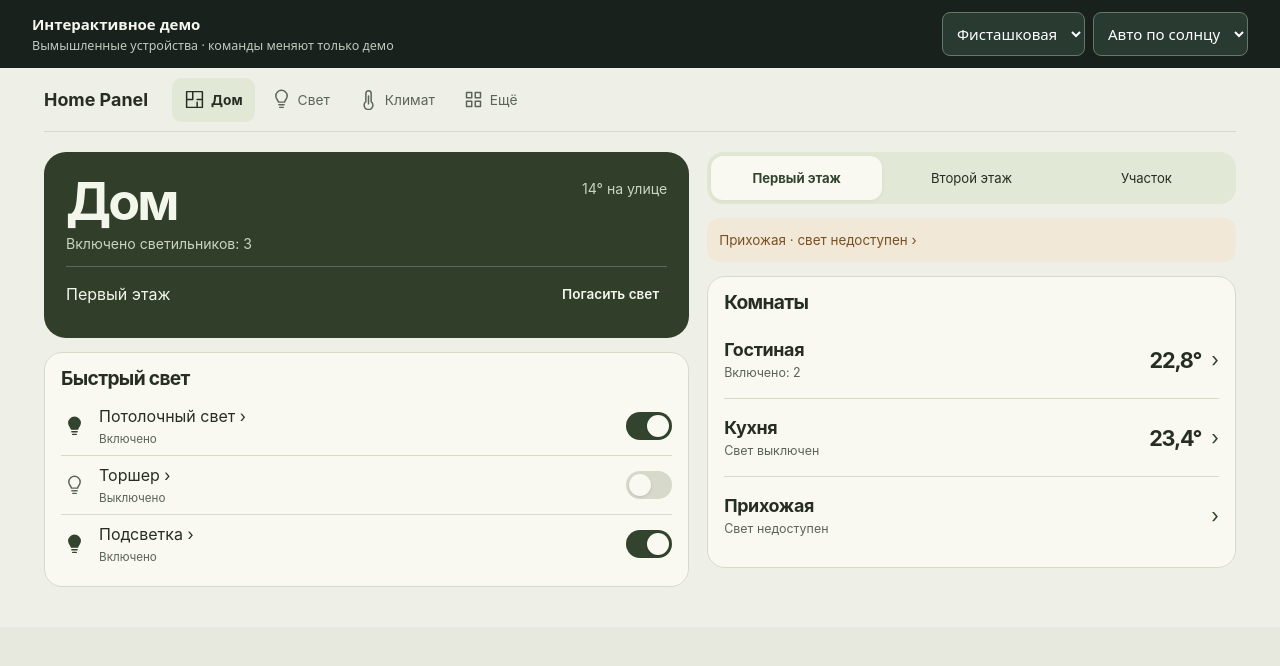
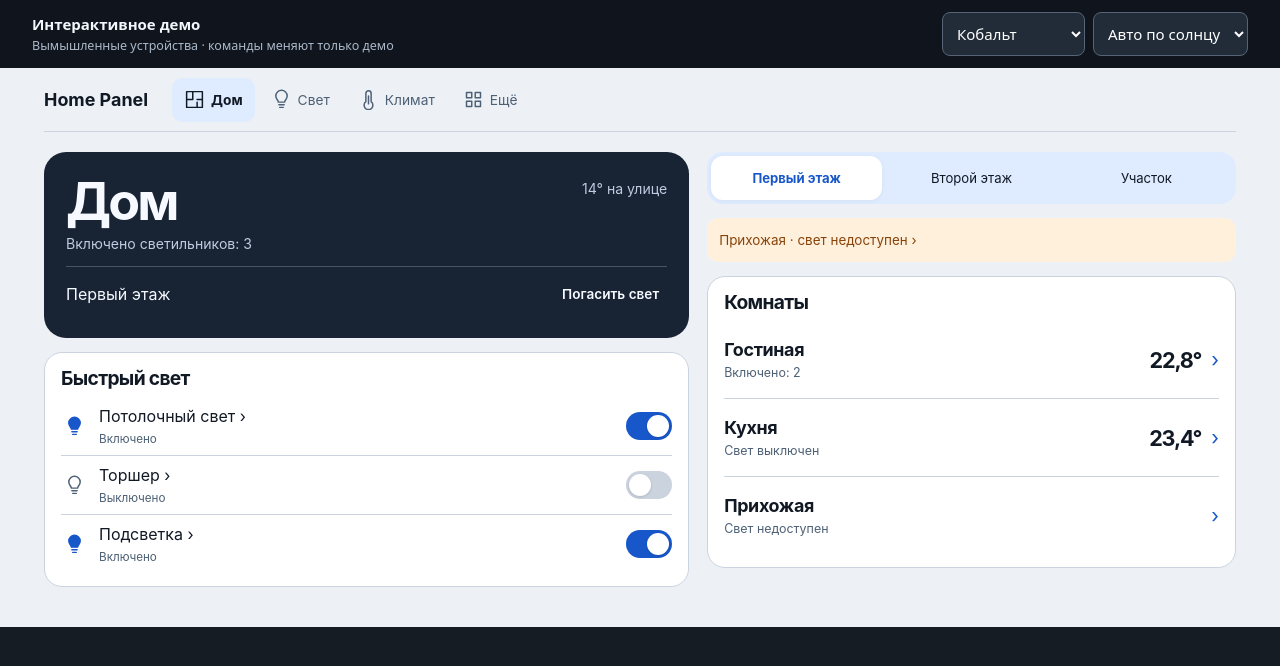
Before and after one commit to Thalassiochthon/home-panel-for-home-assistant, a plain HTML site: page demo/index.html in a window 1280 px wide. Drawn offline with Linux system fonts and the light colour scheme.

Commit message:
Добавить кобальтовую палитру для светлого и тёмного интерфейса

```diff
--- a/demo/index.html
+++ b/demo/index.html
@@ -6,14 +6,14 @@
   <title>Home Panel — интерактивное демо</title>
   <style>
     * { box-sizing: border-box; }
-    body { margin: 0; background: #e7e8de; color: #2b3328; font: 15px system-ui, sans-serif; }
+    body { margin: 0; background: #161c24; color: #edf1f8; font: 15px system-ui, sans-serif; }
     .demo-bar { display: flex; flex-wrap: wrap; justify-content: space-between; align-items: center; gap: 12px;
-      padding: 12px clamp(12px, 4vw, 32px); background: #18211b; color: #f6f7f0; }
-    .demo-bar small { display: block; color: #c0c9bf; margin-top: 3px; }
+      padding: 12px clamp(12px, 4vw, 32px); background: #10151d; color: #f2f6fd; }
+    .demo-bar small { display: block; color: #abb9ca; margin-top: 3px; }
     .controls { display: flex; flex-wrap: wrap; gap: 8px; }
     select, button { font: inherit; }
-    select { min-height: 44px; border: 1px solid #667969; border-radius: 8px; padding: 4px 10px;
-      background: #293a30; color: white; }
+    select { min-height: 44px; border: 1px solid #566477; border-radius: 8px; padding: 4px 10px;
+      background: #222c39; color: white; }
     moy-dom-dashboard, moy-dom-panel { display: block; min-height: calc(100dvh - 68px); }
     dialog { max-width: calc(100% - 24px); border: 0; border-radius: 12px; padding: 20px; }
     dialog::backdrop { background: #0008; }
@@ -24,6 +24,7 @@
     <div><strong>Интерактивное демо</strong><small>Вымышленные устройства · команды меняют только демо</small></div>
     <div class="controls">
       <select id="palette" aria-label="Цветовая палитра">
+        <option value="cobalt">Кобальт</option>
         <option value="pistachio">Фисташковая</option>
         <option value="stone">Песочная</option>
         <option value="slate">Сланцевая</option>
--- a/moy-dom.js
+++ b/moy-dom.js
@@ -104,6 +104,7 @@ const actions = { heating:"Запрос обогрева", cooling:"Запрос
 const presets = { none:"Обычный", sleep:"Сон", away:"Не дома", eco:"Эко", comfort:"Комфорт", home:"Дома", boost:"Быстрый нагрев", activity:"Активность" };
 const themes = [["auto", "Авто по солнцу"], ["light", "Светлая"], ["dark", "Тёмная"]];
 const palettes = {
+  cobalt:{ label:"Кобальт", swatch:"#367cff" },
   pistachio:{ label:"Фисташковая", swatch:"#8da176" },
   stone:{ label:"Песочная", swatch:"#b29974" },
   slate:{ label:"Сланцевая", swatch:"#718da9" },
@@ -158,7 +159,7 @@ class MoyDomPanel extends HTMLElement {
     super();
     this.attachShadow({ mode: "open" });
     this.room = null;
-    this.palette = "pistachio";
+    this.palette = "cobalt";
     this.pending = new Map();
     this.failures = new Map();
     this.zone = 0;
@@ -800,6 +801,16 @@ const styles = `
   --olive:#c8dfad; --on:#24311e; --accent:#34432f; --warn:#f0c48b; --warn-bg:#392e22;
   --hero:#2c3928; --hero-text:#f3f6ea; --hero-muted:#c9d5be;
 }
+.shell[data-palette=cobalt] {
+  --surface:#edf1f6; --paper:#ffffff; --line:#cbd3df; --ink:#111925; --muted:#4d6075;
+  --olive:#1857ca; --on:#ffffff; --accent:#dfebff; --warn:#884309; --warn-bg:#fff0dc;
+  --hero:#182333; --hero-text:#f6f9ff; --hero-muted:#bdcce1;
+}
+.shell[data-palette=cobalt][data-theme=dark] {
+  --surface:#0c1016; --paper:#171c24; --line:#353e4c; --ink:#f2f6fd; --muted:#aab7c9;
+  --olive:#79acff; --on:#08172e; --accent:#1d3353; --warn:#ffc17d; --warn-bg:#38291b;
+  --hero:#1b2533; --hero-text:#f2f6fd; --hero-muted:#afbed4;
+}
 .shell[data-palette=stone] {
   --surface:#eeece6; --paper:#faf8f3; --line:#d9d4ca; --ink:#2d2b26; --muted:#655f53;
   --olive:#544b3b; --on:#fff8ec; --accent:#e9e1d2; --hero:#4a4135; --hero-text:#fff8ec; --hero-muted:#e4d7c4;
```
